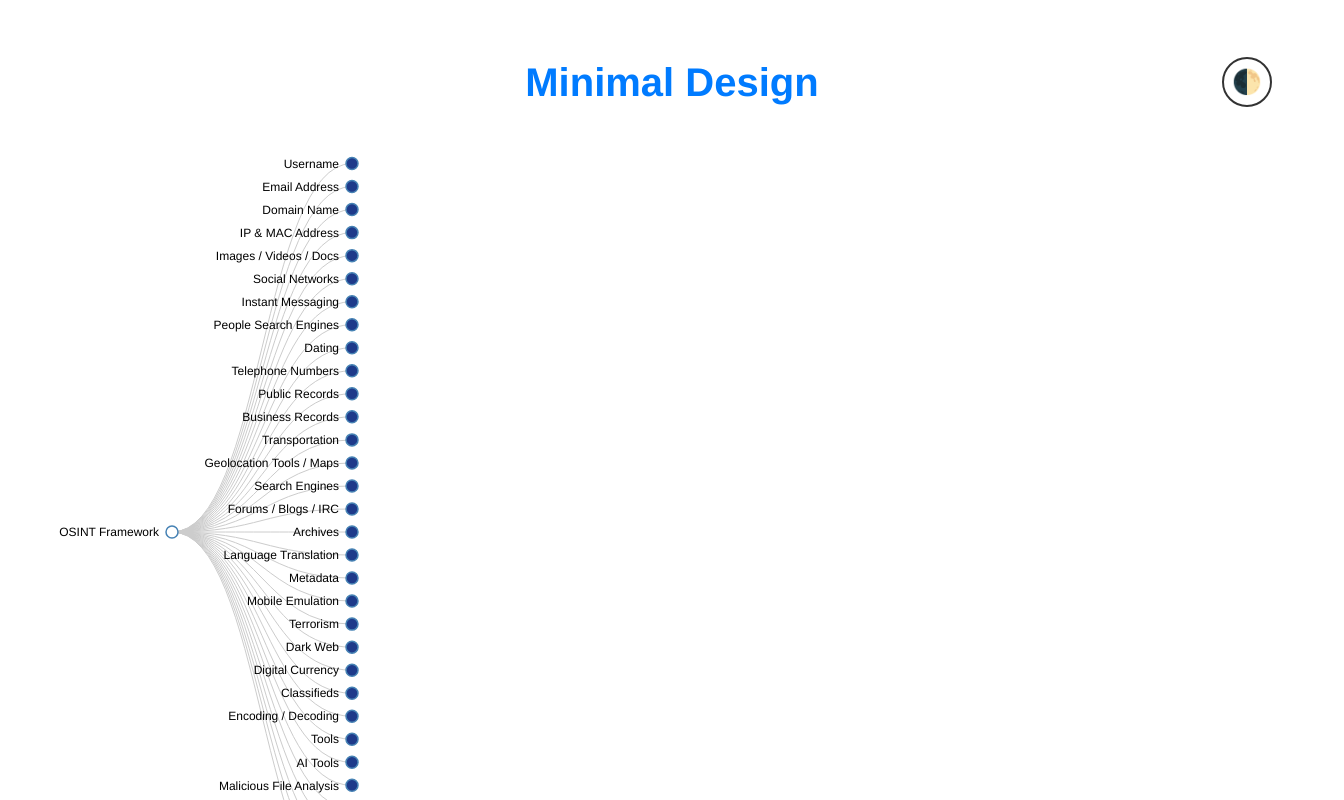
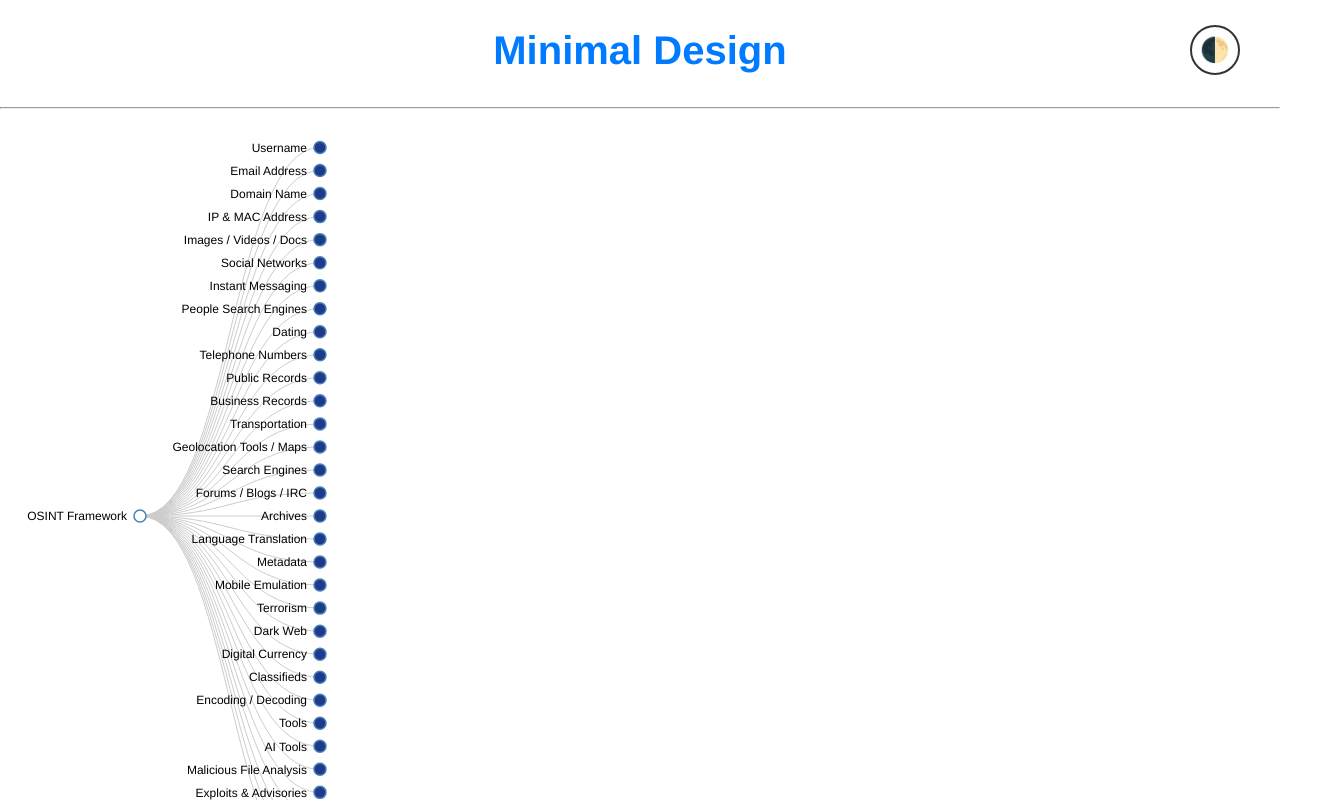
Before and after one commit to elishaadamu/d3-graph, a React (Vite) app: page / in a window 1280 px wide. Shown: the top 800 px of the page, 1344 px wide, since content can reach past the window. Built offline with nearby package versions, Linux system fonts and the light colour scheme.

Commit message:
first commit

```diff
--- a/src/App.css
+++ b/src/App.css
@@ -1,7 +1,6 @@
 #root {
   max-width: 1280px;
   margin: 0 auto;
-  padding: 2rem;
 }
 
 /* Base styles */
--- a/src/App.jsx
+++ b/src/App.jsx
@@ -11,10 +11,12 @@
     <div id="body">
       <div id="header-container">
         <div id="header">Minimal Design</div>
+
         <button className="dark-mode-toggle" onClick={toggleDarkMode}>
           <span className="toggle-icon">🌓</span>
         </button>
       </div>
+      <hr />
       <OsintTree />
       <footer id="footer">
         <div className="footer-content">
```
